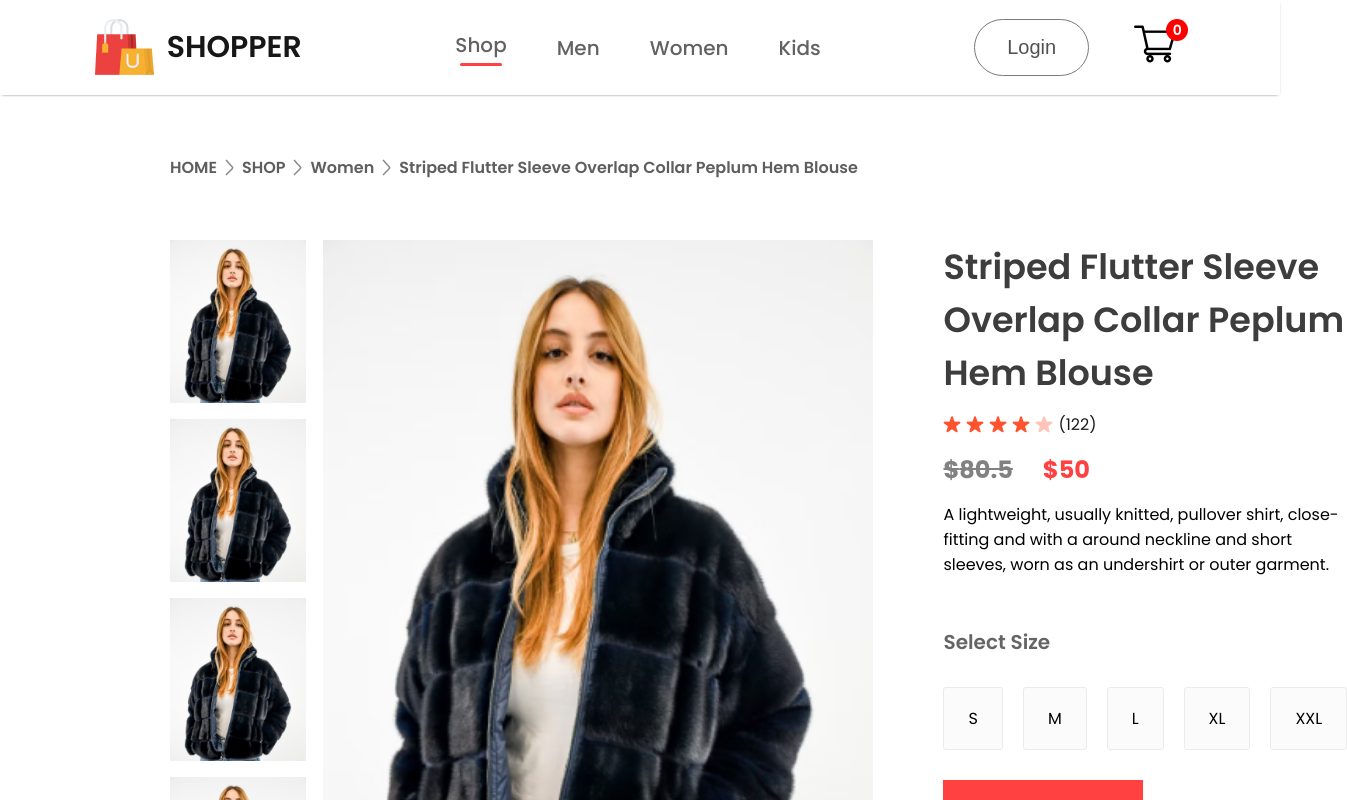
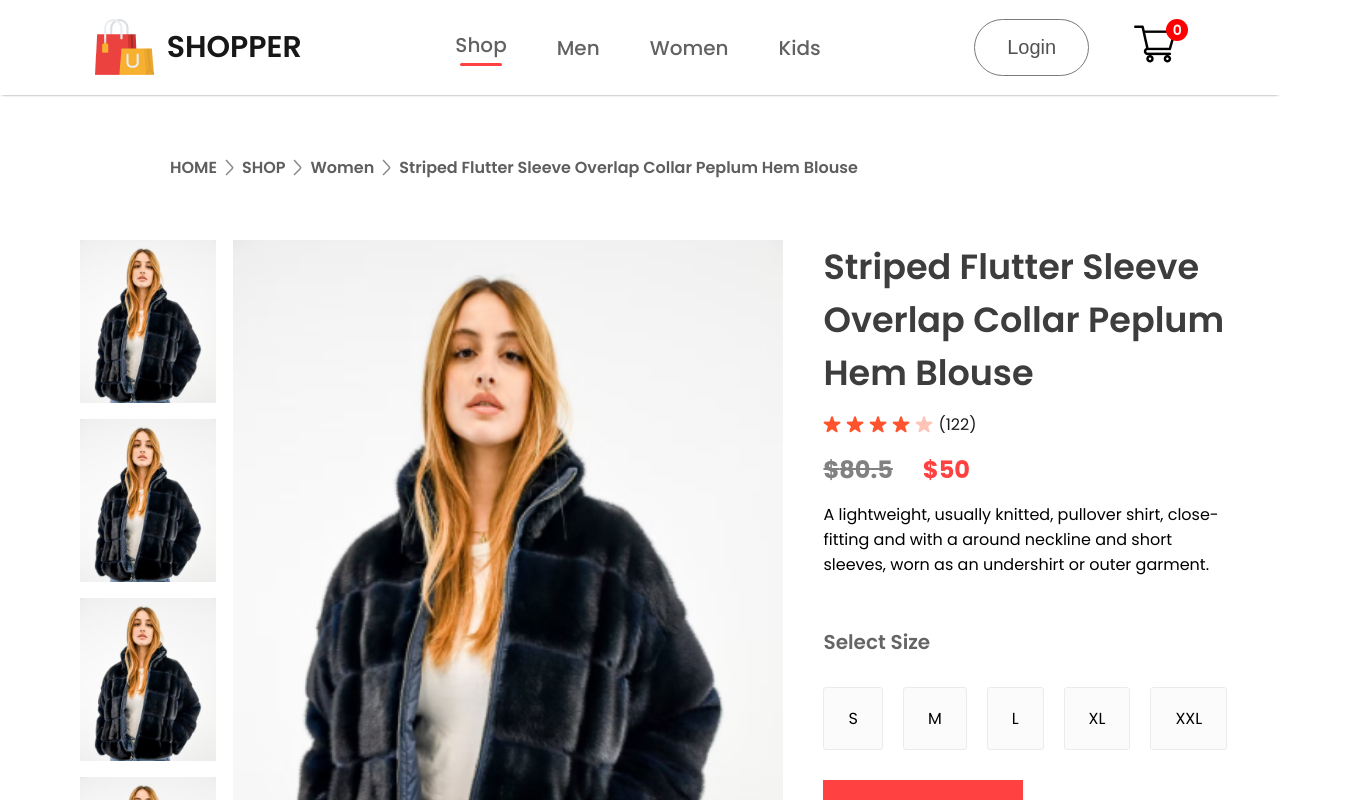
Before and after one commit to Murtuza-Ahmed/react-paractice-tutorial, a React (Vite) app in the folder react-ecommerce-tutorial/: page /product/1 in a window 1280 px wide. Shown: the top 800 px of the page, 1347 px wide, since content can reach past the window. Built offline with nearby package versions, Linux system fonts and the light colour scheme.

Commit message:
paractice

```diff
--- a/react-ecommerce-tutorial/src/components/ProductDisplay/ProductDisplay.module.css
+++ b/react-ecommerce-tutorial/src/components/ProductDisplay/ProductDisplay.module.css
@@ -1,6 +1,6 @@
 .ProductDisplay {
     display: flex;
-    margin: 0 170px;
+    margin: 0 80px;
 }
 
 .ProductDisplayleft {
@@ -24,7 +24,7 @@
 }
 
 .ProductDisplayRight {
-    margin: 0 70px;
+    margin: 0 40px;
     display: flex;
     flex-direction: column;
 }
```
